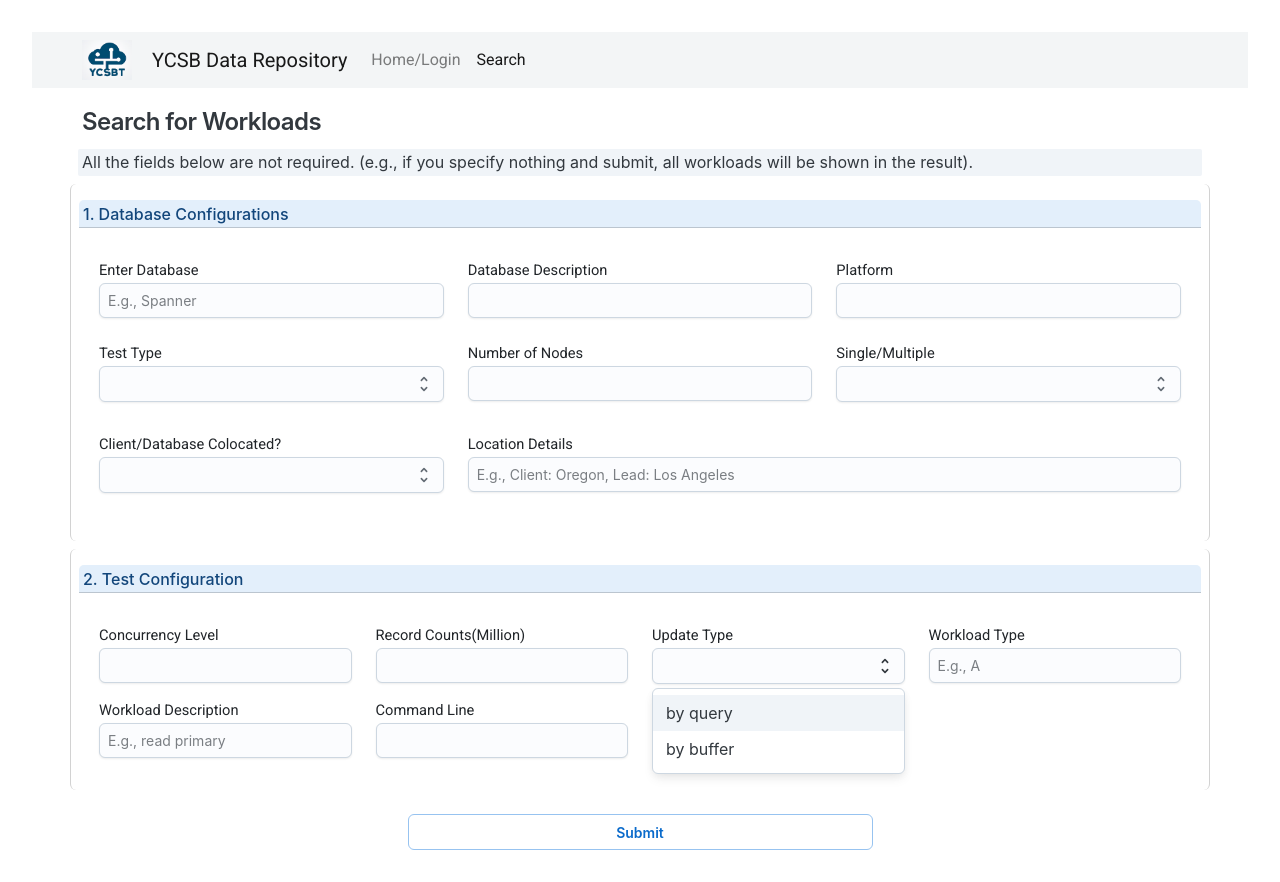
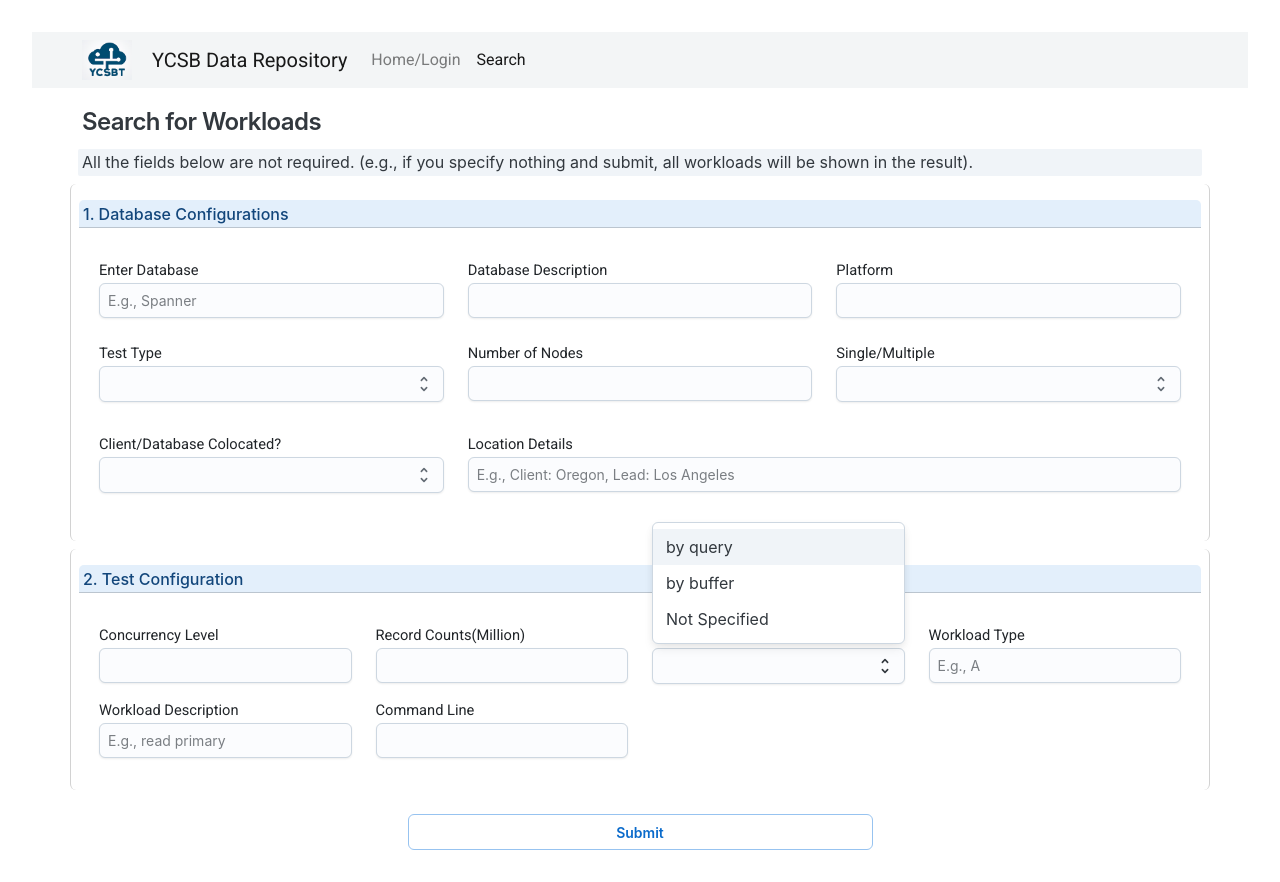
Before and after one commit to mereluo/ycsb-data-frontend, a React (Vite) app: page /search in a window 1280 px wide. Both pictures are taken after a click on the element 778 px from the left and 666 px from the top of the page. Built offline with nearby package versions, Linux system fonts and the light colour scheme; a web font is replaced by a local one.

Commit message:
Add not specified option

```diff
--- a/src/components/Form/TestForm.jsx
+++ b/src/components/Form/TestForm.jsx
@@ -37,6 +37,7 @@ function TestForm({ id, isUpload, isBatch }) {
               <Select id="multiRegionSelect" onChange={(e, val) => handleTestChange('updateType', val)} required={isUpload}>
                 <Option value="query">by query</Option>
                 <Option value="buffer">by buffer</Option>
+                <Option value="none">Not Specified</Option>
               </Select>
             </div>
             <div className="col-3">
```
